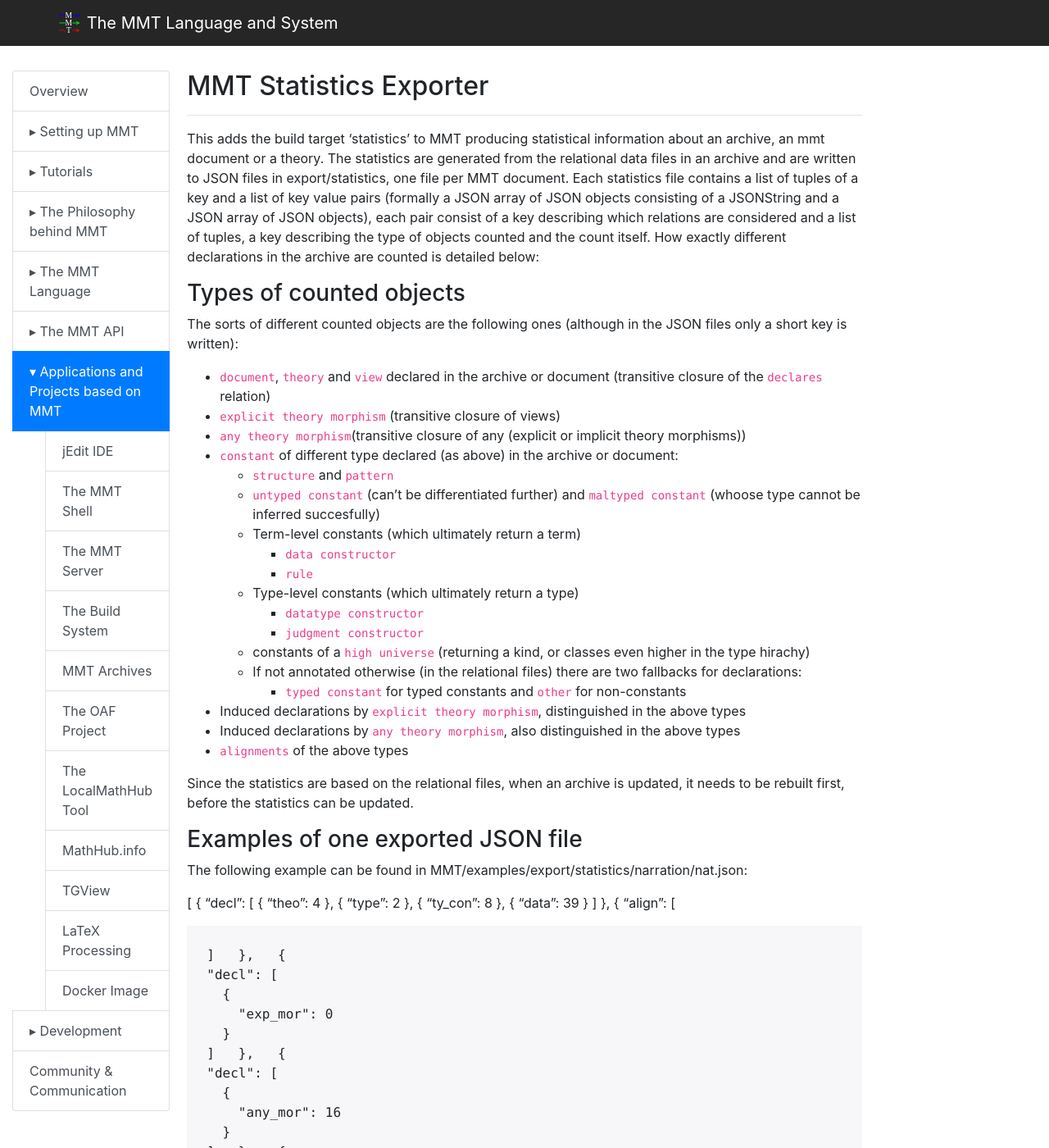
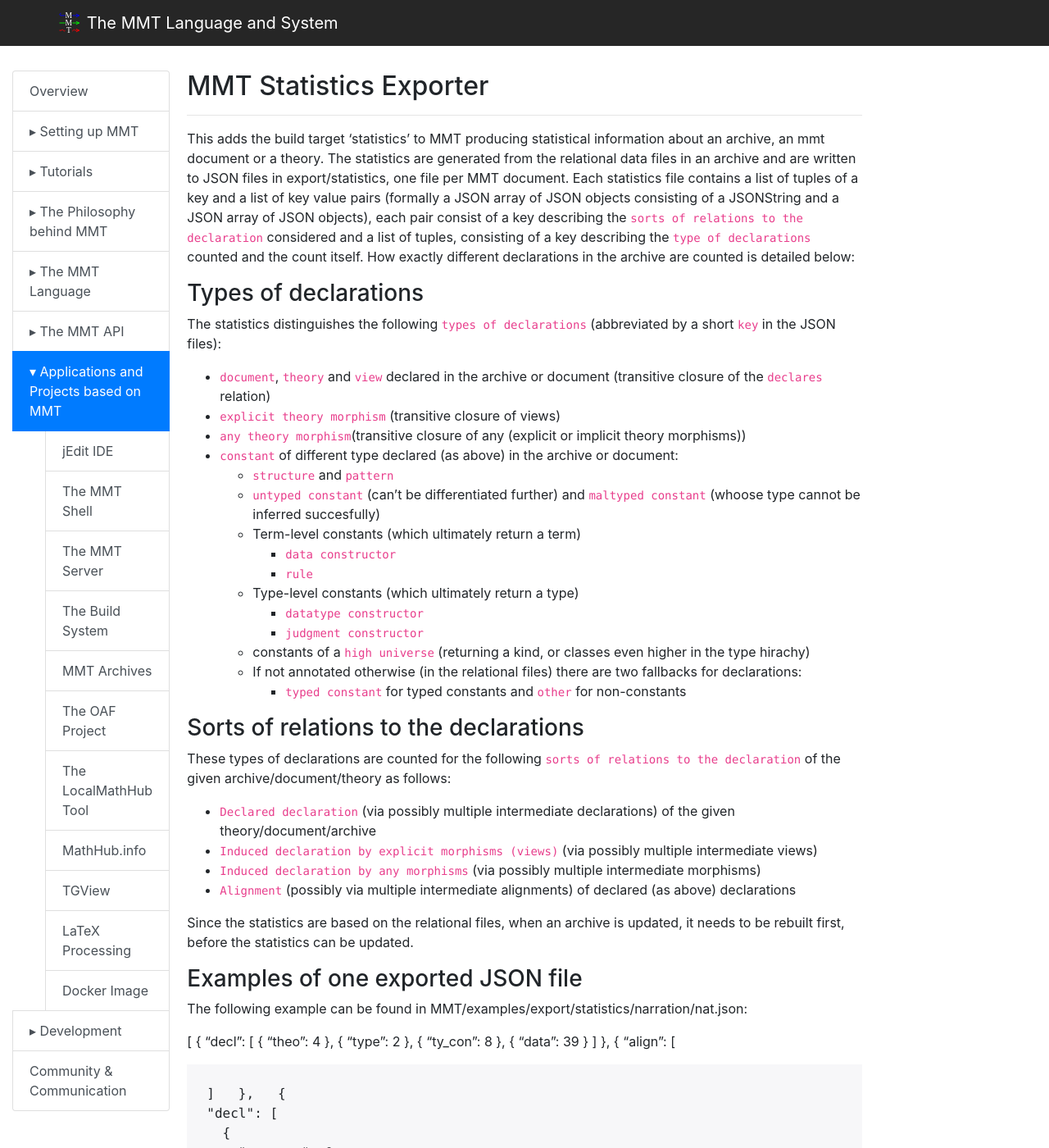
Before and after one commit to UniFormal/uniformal.github.io, a Jekyll site: the page built from doc/applications/statistics.md, in a window 1280 px wide and 1400 px high. Shown: the whole window at 82% size. Built offline with Jekyll 4.4.1, drawn with Linux system fonts in a browser that asks for light colours.

Commit message:
Update statistics.md

```diff
--- a/doc/applications/statistics.md
+++ b/doc/applications/statistics.md
@@ -3,12 +3,12 @@
 title: MMT Statistics Exporter
 ---
 
-This adds the build target 'statistics' to MMT producing statistical information about an archive, an mmt document or a theory. The statistics are generated from the relational data files in an archive and are written to JSON files in export/statistics, one file per MMT document. Each statistics file contains a list of tuples of a key and a list of key value pairs (formally a JSON array of JSON objects consisting of a JSONString and a JSON array of JSON objects), each pair consist of a key describing which relations are considered and a list of tuples, a key describing the type of objects counted and the count itself.
+This adds the build target 'statistics' to MMT producing statistical information about an archive, an mmt document or a theory. The statistics are generated from the relational data files in an archive and are written to JSON files in export/statistics, one file per MMT document. Each statistics file contains a list of tuples of a key and a list of key value pairs (formally a JSON array of JSON objects consisting of a JSONString and a JSON array of JSON objects), each pair consist of a key describing the `sorts of relations to the declaration` considered and a list of tuples, consisting of a key describing the `type of declarations` counted and the count itself.
 How exactly different declarations in the archive are counted is detailed below:
 
-### Types of counted objects
+### Types of declarations
 
-The sorts of different counted objects are the following ones (although in the JSON files only a short key is written):
+The statistics distinguishes the following `types of declarations` (abbreviated by a short `key` in the JSON files):
 - `document`, `theory` and `view` declared in the archive or document (transitive closure of the `declares` relation)
 - `explicit theory morphism` (transitive closure of views)
 - `any theory morphism`(transitive closure of any (explicit or implicit theory morphisms))
@@ -24,9 +24,13 @@
   - constants of a `high universe` (returning a kind, or classes even higher in the type hirachy)
   - If not annotated otherwise (in the relational files) there are two fallbacks for declarations:
     - `typed constant` for typed constants and `other` for non-constants
-- Induced declarations by `explicit theory morphism`, distinguished in the above types
-- Induced declarations by `any theory morphism`, also distinguished in the above types
-- `alignments` of the above types
+
+### Sorts of relations to the declarations
+These types of declarations are counted for the following `sorts of relations to the declaration` of the given archive/document/theory as follows:
+- `Declared declaration` (via possibly multiple intermediate declarations) of the given theory/document/archive
+- `Induced declaration by explicit morphisms (views)` (via possibly multiple intermediate views)
+- `Induced declaration by any morphisms` (via possibly multiple intermediate morphisms)
+- `Alignment` (possibly via multiple intermediate alignments) of declared (as above) declarations
 
 Since the statistics are based on the relational files, when an archive is updated, it needs to be rebuilt first, before the statistics can be updated.
 
```
